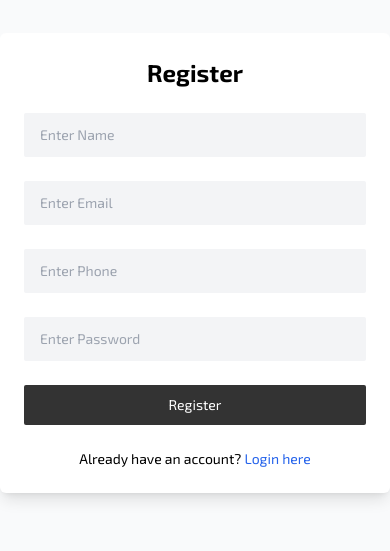
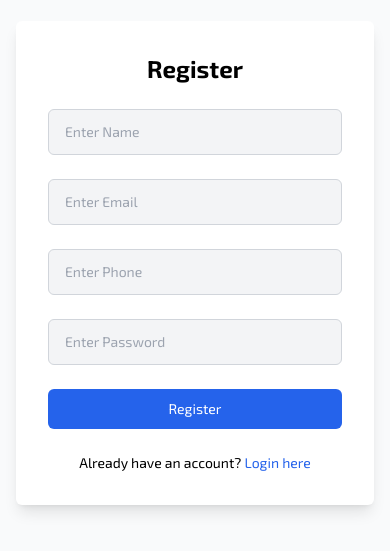
Before and after one commit to yogendra09/task, a React (Vite) app in the folder frontend/: page /register in a window 390 px wide. Shown: the part 159-710 px from the top of the page. Built offline with nearby package versions, Linux system fonts and the light colour scheme.

Commit message:
responsive

```diff
--- a/frontend/src/pages/Login.jsx
+++ b/frontend/src/pages/Login.jsx
@@ -38,10 +38,10 @@ const Login = () => {
   }, [dispatch, isAuthenticated, navigate]);
 
   return (
-    <div className="flex justify-center items-center h-screen">
-      <form
+    <div className="flex justify-center items-center min-h-screen bg-gray-50 px-4 sm:px-6 lg:px-8">
+    <form
       onSubmit={handleSubmit}
-      className="max-w-md mx-auto space-y-6 font-[sans-serif] text-[#333] mt-8 "
+      className="w-full max-w-md bg-white p-8 shadow-md rounded-md space-y-6 font-sans text-gray-800"
     >
       <h2 className="text-2xl font-bold text-center">Login</h2>
       <input
@@ -50,7 +50,7 @@ const Login = () => {
         value={formData.email}
         onChange={handleChange}
         placeholder="Enter Email"
-        className="px-4 py-3 bg-gray-100 focus:bg-transparent w-full text-sm focus:outline-[#333] rounded-sm transition-all"
+        className="w-full px-4 py-3 bg-gray-100 focus:bg-white border border-gray-300 rounded-md text-sm focus:ring-2 focus:ring-blue-500 focus:outline-none transition-all"
       />
       <input
         type="password"
@@ -58,7 +58,7 @@ const Login = () => {
         value={formData.password}
         onChange={handleChange}
         placeholder="Enter Password"
-        className="px-4 py-3 bg-gray-100 focus:bg-transparent w-full text-sm focus:outline-[#333] rounded-sm transition-all"
+        className="w-full px-4 py-3 bg-gray-100 focus:bg-white border border-gray-300 rounded-md text-sm focus:ring-2 focus:ring-blue-500 focus:outline-none transition-all"
       />
       <div className="flex items-center space-x-3">
         <input
@@ -74,7 +74,7 @@ const Login = () => {
       </div>
       <button
         type="submit"
-        className="w-full px-6 py-2.5 text-sm bg-[#333] hover:bg-[#222] text-white rounded-sm transition-all"
+        className="w-full px-6 py-2.5 text-sm bg-blue-600 hover:bg-blue-700 text-white rounded-md transition-all"
       >
         Submit
       </button>
@@ -85,7 +85,8 @@ const Login = () => {
         </Link>
       </div>
     </form>
-    </div>
+  </div>
+
   );
 };
 
--- a/frontend/src/pages/Register.jsx
+++ b/frontend/src/pages/Register.jsx
@@ -42,10 +42,10 @@ const Register = () => {
   }, [isAuthenticated, navigate]);
 
   return (
-    <div className="flex justify-center items-center h-screen bg-gray-50">
+    <div className="flex justify-center items-center min-h-screen bg-gray-50 px-4 sm:px-6 lg:px-8">
     <form
       onSubmit={submitHandler}
-        className="max-w-md mx-auto space-y-6 bg-white p-6 shadow-lg rounded-md"
+      className="w-full max-w-md bg-white p-8 shadow-lg rounded-md space-y-6"
     >
       <h2 className="text-2xl font-bold text-center">Register</h2>
       <input
@@ -54,7 +54,7 @@ const Register = () => {
         value={formData.name}
         onChange={handleChange}
         placeholder="Enter Name"
-          className="px-4 py-3 bg-gray-100 focus:bg-white w-full text-sm focus:outline-blue-500 rounded-sm transition-all"
+        className="w-full px-4 py-3 bg-gray-100 focus:bg-white border border-gray-300 rounded-md text-sm focus:ring-2 focus:ring-blue-500 focus:outline-none transition-all"
       />
       <input
         type="email"
@@ -62,7 +62,7 @@ const Register = () => {
         value={formData.email}
         onChange={handleChange}
         placeholder="Enter Email"
-          className="px-4 py-3 bg-gray-100 focus:bg-white w-full text-sm focus:outline-blue-500 rounded-sm transition-all"
+        className="w-full px-4 py-3 bg-gray-100 focus:bg-white border border-gray-300 rounded-md text-sm focus:ring-2 focus:ring-blue-500 focus:outline-none transition-all"
       />
       <input
         type="tel"
@@ -70,7 +70,7 @@ const Register = () => {
         value={formData.phone}
         onChange={handleChange}
         placeholder="Enter Phone"
-          className="px-4 py-3 bg-gray-100 focus:bg-white w-full text-sm focus:outline-blue-500 rounded-sm transition-all"
+        className="w-full px-4 py-3 bg-gray-100 focus:bg-white border border-gray-300 rounded-md text-sm focus:ring-2 focus:ring-blue-500 focus:outline-none transition-all"
       />
       <input
         type="password"
@@ -78,12 +78,11 @@ const Register = () => {
         value={formData.password}
         onChange={handleChange}
         placeholder="Enter Password"
-          className="px-4 py-3 bg-gray-100 focus:bg-white w-full text-sm focus:outline-blue-500 rounded-sm transition-all"
+        className="w-full px-4 py-3 bg-gray-100 focus:bg-white border border-gray-300 rounded-md text-sm focus:ring-2 focus:ring-blue-500 focus:outline-none transition-all"
       />
-
       <button
         type="submit"
-          className="w-full px-6 py-2.5 text-sm bg-[#333] hover:bg-[#222] text-white rounded-sm transition-all"
+        className="w-full px-6 py-2.5 text-sm bg-blue-600 hover:bg-blue-700 text-white rounded-md transition-all"
       >
         Register
       </button>
@@ -95,6 +94,7 @@ const Register = () => {
       </div>
     </form>
   </div>
+
   );
 };
 
```
Lines whose indentation alone changed are shown as unchanged.
